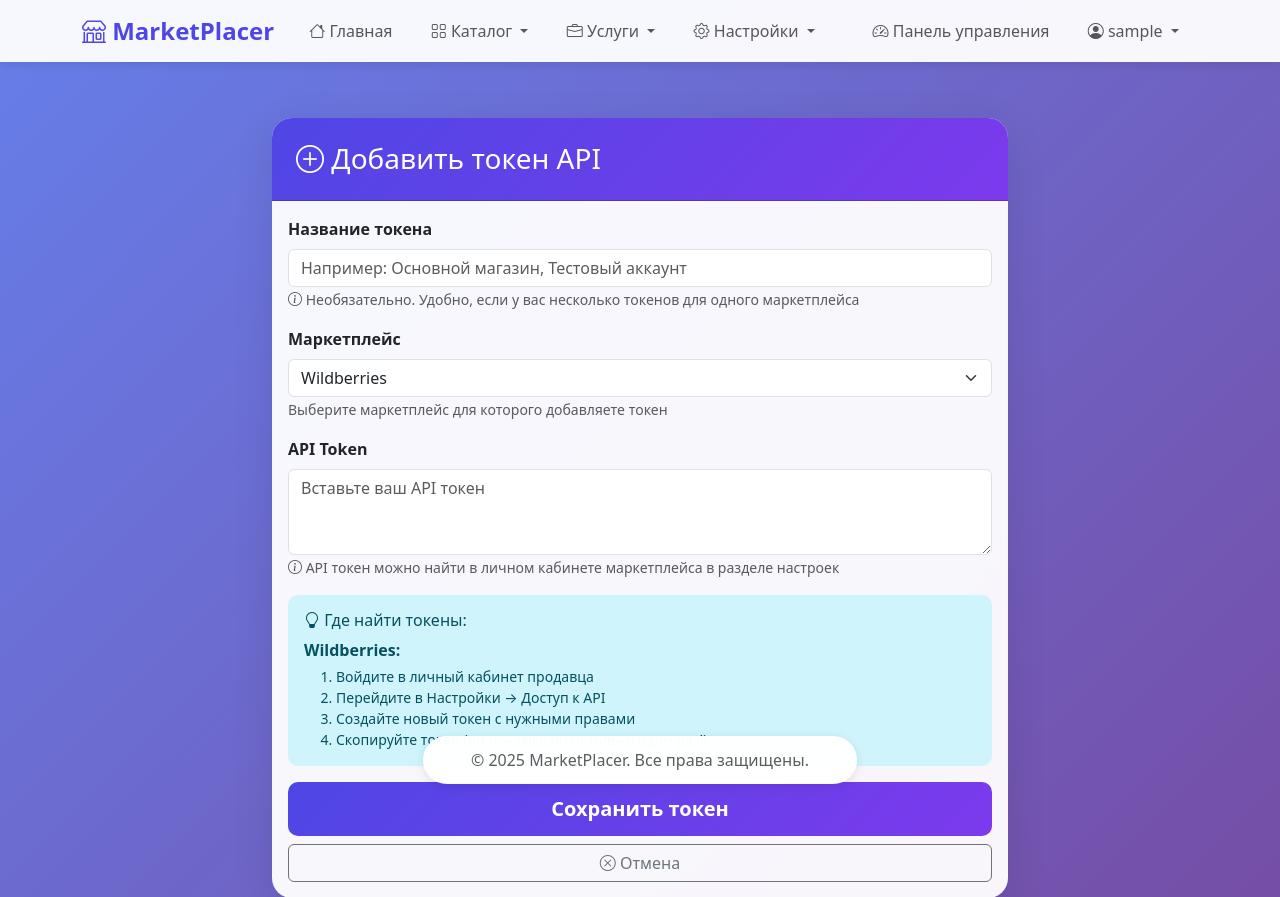
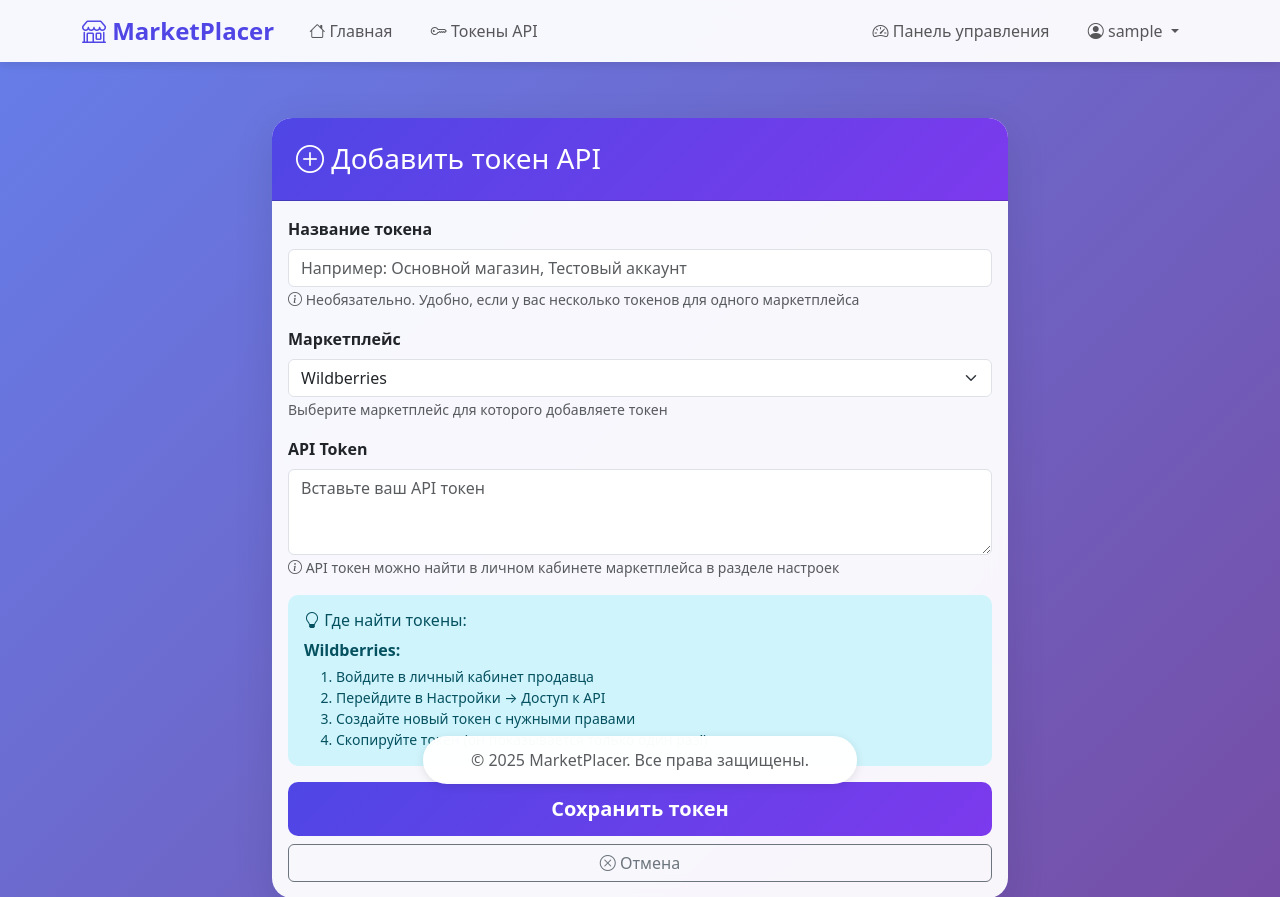
Before and after one commit to mladenezzz/MarketPlacer, a Flask app: page /settings/tokens/add in a window 1280 px wide. Shown: the top 897 px of the page. Run offline with Flask 3, Linux system fonts and the light colour scheme; the visitor is signed in with stand-in values (Sample User, id 1); some libraries are stand-ins or nearby versions.

Commit message:
fix: simplify navigation menu - remove placeholder items
Removed non-functional menu items (Каталог, Услуги, Аналитика, Финансы).
Changed Настройки dropdown to direct link to Токены API.
Menu now contains only working links: Главная and Токены API.

🤖 Generated with [Claude Code](https://claude.com/claude-code)

Co-Authored-By: Claude <noreply@anthropic.com>

```diff
--- a/app/templates/base.html
+++ b/app/templates/base.html
@@ -230,81 +230,12 @@
                         </a>
                     </li>
 
-                    <!-- Каталог с выпадающим меню -->
-                    <li class="nav-item dropdown">
-                        <a class="nav-link dropdown-toggle" href="#" role="button" data-bs-toggle="dropdown" aria-expanded="false">
-                            <i class="bi bi-grid"></i> Каталог
-                        </a>
-                        <ul class="dropdown-menu">
-                            <li><a class="dropdown-item" href="#"><i class="bi bi-laptop"></i> Электроника</a></li>
-                            <li><a class="dropdown-item" href="#"><i class="bi bi-bag"></i> Одежда и обувь</a></li>
-                            <li><a class="dropdown-item" href="#"><i class="bi bi-house-door"></i> Дом и сад</a></li>
-                            <li><hr class="dropdown-divider"></li>
-                            <li><a class="dropdown-item" href="#"><i class="bi bi-star"></i> Популярные товары</a></li>
-                            <li><a class="dropdown-item" href="#"><i class="bi bi-percent"></i> Акции и скидки</a></li>
-                        </ul>
-                    </li>
-
-                    <!-- Услуги с выпадающим меню -->
-                    <li class="nav-item dropdown">
-                        <a class="nav-link dropdown-toggle" href="#" role="button" data-bs-toggle="dropdown" aria-expanded="false">
-                            <i class="bi bi-briefcase"></i> Услуги
-                        </a>
-                        <ul class="dropdown-menu">
-                            <li><a class="dropdown-item" href="#"><i class="bi bi-truck"></i> Доставка</a></li>
-                            <li><a class="dropdown-item" href="#"><i class="bi bi-tools"></i> Установка и настройка</a></li>
-                            <li><a class="dropdown-item" href="#"><i class="bi bi-shield-check"></i> Гарантия</a></li>
-                            <li><hr class="dropdown-divider"></li>
-                            <li><a class="dropdown-item" href="#"><i class="bi bi-headset"></i> Поддержка</a></li>
-                        </ul>
-                    </li>
-
                     {% if current_user.is_authenticated %}
-                        <!-- Настройки с выпадающим меню -->
-                        <li class="nav-item dropdown">
-                            <a class="nav-link dropdown-toggle" href="#" role="button" data-bs-toggle="dropdown" aria-expanded="false">
-                                <i class="bi bi-gear"></i> Настройки
+                        <li class="nav-item">
+                            <a class="nav-link" href="{{ url_for('tokens.list_tokens') }}">
+                                <i class="bi bi-key"></i> Токены API
                             </a>
-                            <ul class="dropdown-menu">
-                                <li><a class="dropdown-item" href="{{ url_for('tokens.list_tokens') }}"><i class="bi bi-key"></i> Токены API</a></li>
-                                <li><a class="dropdown-item" href="#"><i class="bi bi-bell"></i> Уведомления</a></li>
-                                <li><a class="dropdown-item" href="#"><i class="bi bi-palette"></i> Внешний вид</a></li>
-                            </ul>
                         </li>
-                    {% endif %}
-
-                    {% if current_user.is_authenticated %}
-                        <!-- Аналитика (для аналитиков и админов) -->
-                        {% if current_user.is_analyst() or current_user.is_admin() %}
-                        <li class="nav-item dropdown">
-                            <a class="nav-link dropdown-toggle" href="#" role="button" data-bs-toggle="dropdown" aria-expanded="false">
-                                <i class="bi bi-graph-up"></i> Аналитика
-                            </a>
-                            <ul class="dropdown-menu">
-                                <li><a class="dropdown-item" href="#"><i class="bi bi-bar-chart"></i> Статистика продаж</a></li>
-                                <li><a class="dropdown-item" href="#"><i class="bi bi-people"></i> Активность пользователей</a></li>
-                                <li><a class="dropdown-item" href="#"><i class="bi bi-chart-line"></i> Отчеты</a></li>
-                                <li><hr class="dropdown-divider"></li>
-                                <li><a class="dropdown-item" href="#"><i class="bi bi-file-earmark-text"></i> Экспорт данных</a></li>
-                            </ul>
-                        </li>
-                        {% endif %}
-
-                        <!-- Финансы (для бухгалтеров и админов) -->
-                        {% if current_user.is_accountant() or current_user.is_admin() %}
-                        <li class="nav-item dropdown">
-                            <a class="nav-link dropdown-toggle" href="#" role="button" data-bs-toggle="dropdown" aria-expanded="false">
-                                <i class="bi bi-calculator"></i> Финансы
-                            </a>
-                            <ul class="dropdown-menu">
-                                <li><a class="dropdown-item" href="#"><i class="bi bi-cash-stack"></i> Транзакции</a></li>
-                                <li><a class="dropdown-item" href="#"><i class="bi bi-receipt"></i> Счета и накладные</a></li>
-                                <li><a class="dropdown-item" href="#"><i class="bi bi-wallet2"></i> Бюджет</a></li>
-                                <li><hr class="dropdown-divider"></li>
-                                <li><a class="dropdown-item" href="#"><i class="bi bi-file-pdf"></i> Финансовые отчеты</a></li>
-                            </ul>
-                        </li>
-                        {% endif %}
                     {% endif %}
                 </ul>
 
```
